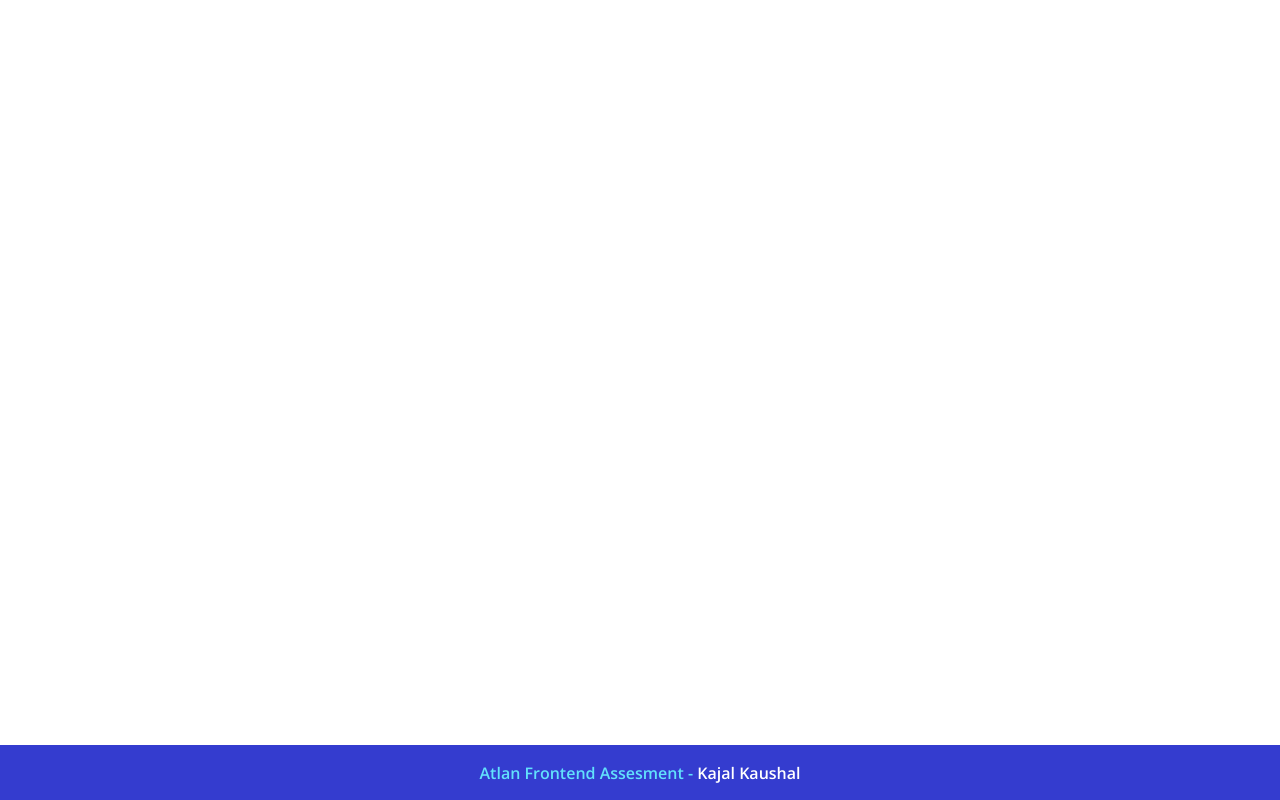
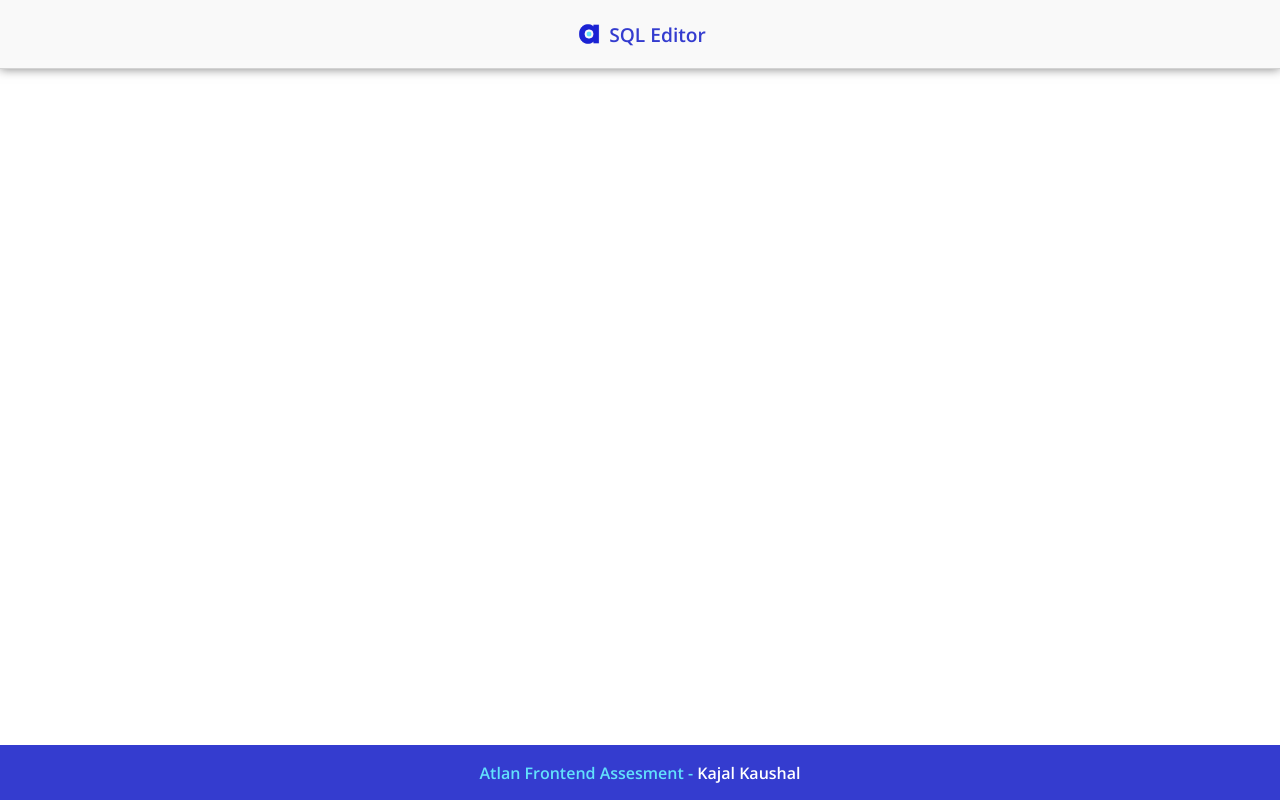
Before and after one commit to Kajal-7/atlan-frontend, a React (Create React App) app: page / in a window 1280 px wide. Built offline with nearby package versions, Linux system fonts and the light colour scheme; the HTML template or start-up script is replaced by a standard one.

Commit message:
Add header

```diff
--- a/src/App.js
+++ b/src/App.js
@@ -1,10 +1,12 @@
 import './App.css';
 import Footer from './components/footer/Footer';
+import MainNavbar from './components/header/MainNavbar';
 
 function App() {
 
   return (
     <div className='App'>
+      <MainNavbar/>
       <Footer/>
     </div>
   )
--- /dev/null
+++ b/src/components/header/MainNavbar.jsx
@@ -0,0 +1,17 @@
+import React from 'react'
+import styles from './MainNavbar.module.css'
+
+/*
+@description
+The component renders a simple navigation bar.
+*/
+
+const MainNavbar = () => {
+  return (
+    <div id={styles.navbar}>
+      <img src='./atlan_logo.png' id={styles.logo} alt='#'></img>   SQL Editor
+    </div>
+  )
+}
+
+export default MainNavbar
--- /dev/null
+++ b/src/components/header/MainNavbar.module.css
@@ -0,0 +1,21 @@
+#logo{
+    width: 30px;
+    height: 30px;
+    padding-right: 5px;
+}
+
+#navbar{
+    padding: 1em 1em;
+    font-weight: 600;
+    font-size: larger;
+    -webkit-box-shadow: 0px 2px 51px 0px rgba(0,0,0,0.5);
+    -moz-box-shadow: 0px 2px 51px 0px rgba(0,0,0,0.5);
+    box-shadow: 0px 0px 10px 0px rgba(0,0,0,0.5);
+    border-bottom: 1.5px solid lightgray;
+    text-align: center;
+    display: flex;
+    justify-content: center;
+    align-items: center;
+    color: rgb(52,60,207);
+    background-color: rgb(249,249,249);
+}
```
